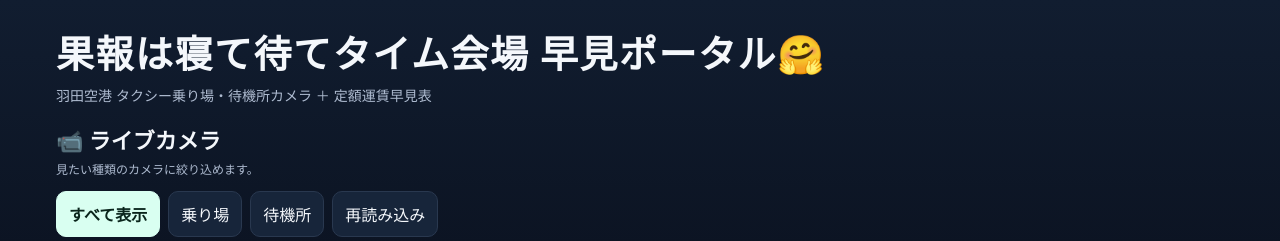
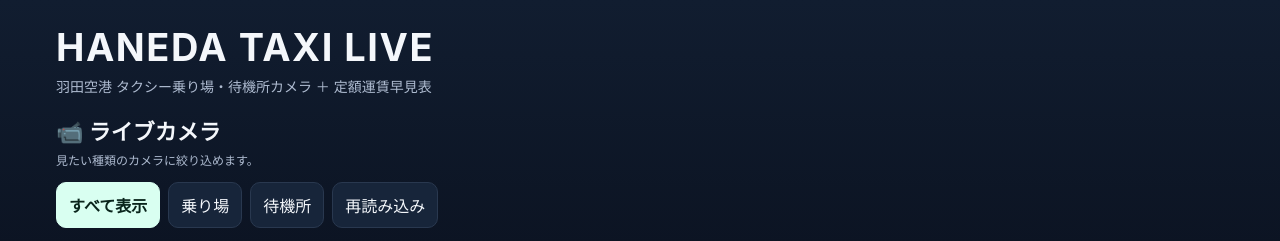
Before and after one commit to notfound5555/haneda-taxi-live, a plain HTML site: page index 2.html in a window 1280 px wide. Shown: the top 241 px of the page. Drawn offline with Linux system fonts and the light colour scheme.

Commit message:
Add files via upload

```diff
--- a/index 2.html
+++ b/index 2.html
@@ -12,7 +12,7 @@
 .notice{margin-top:16px;padding:13px 14px;border:1px solid var(--line);border-radius:12px;color:var(--muted);font-size:12px;line-height:1.7}footer{padding-top:0;padding-bottom:28px;font-size:11px;color:#7f90a8}
 @media(max-width:560px){header{padding-top:20px}.fare-tools{grid-template-columns:1fr}.frame{aspect-ratio:1/1}.fare-panel{padding:10px}}
 </style></head><body>
-<header><h1>果報は寝て待てタイム会場 早見ポータル🤗</h1><p class="sub">羽田空港 タクシー乗り場・待機所カメラ ＋ 定額運賃早見表</p></header>
+<header><h1>HANEDA TAXI LIVE</h1><p class="sub">羽田空港 タクシー乗り場・待機所カメラ ＋ 定額運賃早見表</p></header>
 <main>
 <section id="cameras"><h2 class="section-title">📹 ライブカメラ</h2><p class="section-sub">見たい種類のカメラに絞り込めます。</p>
 <div class="controls"><button class="active" data-filter="all">すべて表示</button><button data-filter="stand">乗り場</button><button data-filter="pool">待機所</button><button id="refresh">再読み込み</button></div>
```
